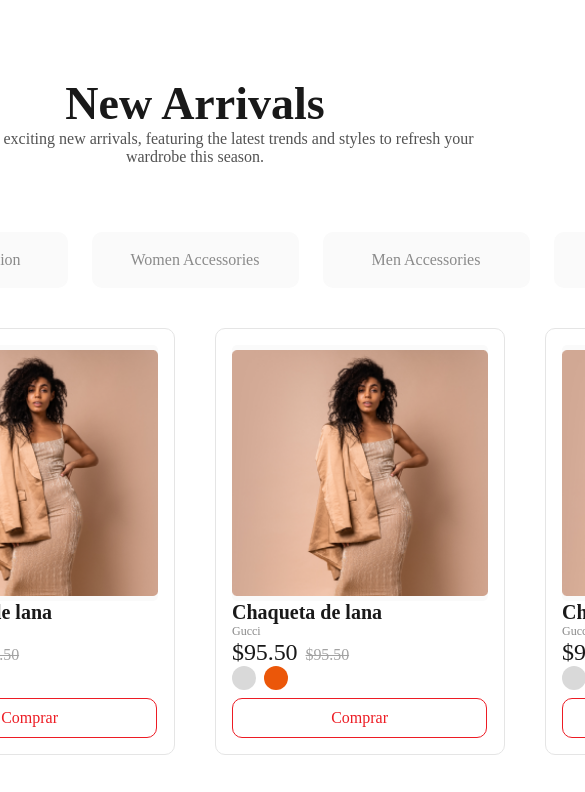
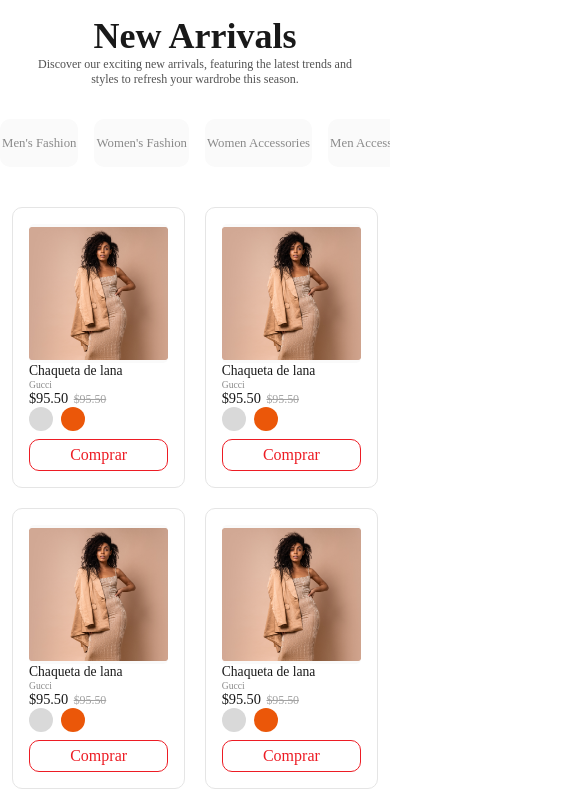
Before and after one commit to lilianabarbosa15/SQUARE1ACADEMY, a plain HTML site: page index.html in a window 390 px wide. Shown: the part 722-1514 px from the top of the page, 585 px wide, since content can reach past the window. Drawn offline with Linux system fonts and the light colour scheme; a web font is replaced by a local one.

Commit message:
Resolved code organization problems. New arrivals section is now responsive to different screen sizes.

```diff
--- a/styles/components/aside.css
+++ b/styles/components/aside.css
@@ -31,8 +31,11 @@
     flex-direction: column;
     justify-content: center;
 }
+.aside > [class*="aside-feature"] > div > p {
+    text-align: left;
+}
 .aside > [class*="aside-feature"] > div > p:not(.aside > [class*="aside-feature"] > div >p:first-child) {
-    font-size: clamp(1rem,0.5vw,2rem);
+    font-size: clamp(1rem,0.85vw,2rem);
     font-weight: 400;
 }
 
--- a/styles/components/footer.css
+++ b/styles/components/footer.css
@@ -1,39 +1,24 @@
 .footer {
-    box-sizing: content-box;
     width: 100%;
     height: 7rem; /*58px total*/
     border-top: solid 2px var(--color-lightest-blue);
     margin-bottom: 4rem;
+    box-sizing: content-box;
 }
 .footer-bar {
     display: flex;
     justify-content: space-between;
     max-width: 1280px;
     height: 3.5rem;
-    margin-left: auto;
-    margin-right: auto;
     padding-left: 2rem;
     padding-right: 2rem;
+    margin:auto;
     margin-top: 3.75rem;
     margin-bottom: 3.75rem;
 }
 .footer-bar > .img-logo {
     width: 11.25rem;
     height: 3.47rem;
-}
-[class*="footer-button"] {
-    text-transform: capitalize;
-    text-decoration: none;
-    font-family: Poppins;
-    font-size: clamp(0.1rem, 5.5vw, 2rem); /*max 16px = 2rem*/
-    font-weight: 400;
-    line-height: 3rem;
-    text-align: left;
-    color: var(--color-darker-black);
-    transition: all 150ms;
-}
-[class*="footer-button"]:hover {
-    color: var(--color-primary);
 }
 .more-info-footer {
     display: flex;
@@ -43,6 +28,7 @@
     max-height: 3rem;
     gap: clamp(0.1rem, 6.8vw, 4.76rem);
 }
+
 @media screen and (max-width: 768px) {
     .footer {
         gap: 0rem;
--- a/styles/components/header.css
+++ b/styles/components/header.css
@@ -5,9 +5,6 @@
 }
 
 /*Icons and logo*/
-.img-logo {
-    display: block;     /*img is type inline*/
-}
 .icons-header {
     width: 100%;
     padding: 2rem;
@@ -27,9 +24,6 @@
 [class*="icon-button"] {
     width: 4.25rem;
     height: 4.25rem;
-    display: flex;
-    justify-content: center;
-    box-sizing: border-box;
     color: var(--color-darker-black);
     transition: all 150ms;
 }
@@ -46,7 +40,6 @@
     background-color: var(--color-lightest-gray);
     border-radius: 0.7rem;
     border: 0.1rem solid var(--color-darker-black);
-    text-align: center;
     display: none;
 }
 .menu-icon-button:hover {
@@ -68,17 +61,9 @@
 }
 [class*="nav-button"] {
     text-transform: uppercase;
-    text-decoration: none;
     font-family: Roboto;
-    font-size: clamp(0.1rem, 5.5vw, 2rem); /*max 16px = 2rem*/
     font-weight: 700;
     line-height: 2.35rem;
-    text-align: left;
-    color: var(--color-darker-black);
-    transition: all 150ms;
-}
-.navigation-header>[class*="nav-button"]:hover {
-    color: var(--color-primary);
 }
 
 @media screen and (max-width: 768px) {
--- a/styles/components/hero-section.css
+++ b/styles/components/hero-section.css
@@ -7,7 +7,6 @@
     gap: clamp(5rem,5.5vw,13rem);
 }
 .hero-section > .img-hero-section {
-    display: block;
     width: clamp(20rem, 17vw, 38.5rem);         /*308px max.*/
     height: clamp(40rem, 34vw, 80.875rem);      /*80.875rem = 647px max. */
     margin-top: clamp(2rem,5vw,11.1875rem);
@@ -21,20 +20,17 @@
     margin-bottom: auto;
 }
 .hero-section > .description-hero-section > h2 {
+    font-size: clamp(1.5rem,1.3vw,2.75rem);
     font-family: Roboto;
-    font-size: clamp(1.5rem,1.1vw,2.75rem);
-    font-weight: 400;
     text-align: left;
     color: var(--color-darkest-black-blue);
 }
 .hero-section > .description-hero-section > h3 {
-    display: block;
     margin-top: 2.5rem;
-
     font-family: Roboto;
+    text-align: left;
     font-size: clamp(3rem,3vw,6rem);
     font-weight: 700;
-    text-align: left;
     color: var(--color-darker-orange);
 }
 .hero-section > .description-hero-section > .hero-section-button {
@@ -47,7 +43,6 @@
     font-family: Roboto;
     font-size: 1.75rem;
     font-weight: 700;
-    text-align: center;
 
     margin-left: 2rem;
     margin-top: 4rem;
@@ -57,7 +52,6 @@
 .description-hero-section>[class*="section-button"]:hover {
     color: var(--color-darker-orange);
     border: 1px solid var(--color-darker-orange);
-    cursor:pointer;
 }
 
 @media screen and (max-width: 640px) {
--- a/styles/components/new_arrivals.css
+++ b/styles/components/new_arrivals.css
@@ -2,15 +2,13 @@
 
 /**/
 .new_arrivals-section {
-    --width-card: 36.25rem;     /*290px*/
+    --width-card: clamp(20rem,16vw,36.25rem);   /*290px max*/
     --height-card: 57.25rem;    /*458px*/
-    --height-button: 7rem;      /*56px;*/
-    --width-button: 25.875rem; /*207px;*/
-    --primary-height-section: 180rem;/*206.5rem; /***************************delete***/
+    --height-button: clamp(6rem,3vw,7rem);          /*56px max*/
+    --width-button: clamp(17rem,11vw,25.875rem);    /*207px max*/
 }
 .new_arrivals-section {
     width: 100%;
-    height: var(--primary-height-section);                    /*******************/
     display: flex;
     flex-direction: column;
     justify-content: flex-start;
@@ -20,10 +18,12 @@
     color: var(--color-darker-black);
     gap: 5rem; /**************/
 
-    border-top: 10rem solid; /**************/
+    border-top: clamp(5rem,4.5vw,10rem) solid;
     border-image: linear-gradient(180deg, var(--color-lightest-gray),var(--color-white),var(--color-white));
-    border-image-slice: 600; /**************/
+    border-image-slice: 380;
     box-sizing: border-box;
+    flex-wrap: wrap;
+    margin-bottom: clamp(3rem,5vw,10.5rem);
 }
 
 /*header*/
@@ -35,18 +35,16 @@
     gap: 4rem;     /****************/
 }
 .new_arrivals-section .new_arrivals-title {
-    width: 76.75rem;           /****************/
-    height: 15.375rem;          /****************/
+    width: clamp(40rem,38vw,76.75rem);
     word-wrap: wrap;
     text-align: center;
 }
 .new_arrivals-title > h2 {
-    display: block;
-    font-size: 5.75rem;        /****************/
+    font-size: clamp(4.5rem,2.5vw,5.75rem);
     font-weight: 700;
 }
 .new_arrivals-title > p {
-    font-size: 2rem;            /****************/
+    font-size: clamp(1.5rem,1.1vw,2rem);
     font-weight: 400;
     color: var(--color-darkest-gray-red);
 }
@@ -54,19 +52,19 @@
     display: flex;
     justify-content: center;
     align-items: center;
-    gap: 3rem;     /****************/
+    gap: clamp(2rem,1.3vw,3rem);
 }
 
 /*products*/
 .new_arrivals-section > .products {
     display: grid;
-    grid-template-columns: repeat(4, 1fr);
-    gap: 5rem; /*************/
+    grid-template-columns: repeat(4,1fr);
+    gap: clamp(2rem,2.5vw,5rem);
 }
 
 /*buttons*/
 [class*="new_arrivals-button"] {
-    font-size: 2rem;                /****************/
+    font-size: clamp(1.6rem, 0.9vw, 2rem);
     font-weight: 400;
     text-align: center;
     width: var(--width-button);
@@ -92,3 +90,35 @@
 .new_arrivals-section .more-new_arrivals-button:hover {
     transform: scale(1.1);
 }
+
+@media screen and (max-width: 768px) {
+    .new_arrivals-section {
+        --width-card: (20rem,40vw,36.25rem);
+        border-top: 0.3rem solid var(--color-lighter-gray);
+        border-image: var(--color-lighter-gray);
+        border-image-slice: 0;
+        padding-top: 2rem;
+    }
+    .new_arrivals-section > .products {
+        grid-template-columns: repeat(2, 1fr);
+        gap: clamp(2rem,5vw,4rem);
+        padding-left: 1.5rem;
+        padding-right: 1.5rem;
+    }
+
+    .new_arrivals-section > header {
+        display: grid;
+        width: 100%;
+        white-space: nowrap;
+    }
+    .new_arrivals-title {
+        justify-self: center;
+    }
+    .new_arrivals-section > header > nav {
+        display: flex;
+        overflow-x: auto; /* Keep this on the container */
+        flex-wrap: nowrap; /* Allow buttons to wrap onto multiple lines */
+        justify-content: space-between; /* Distribute space between buttons */
+        width: 100%; /* Ensure container takes up full width */
+    }
+}
--- a/styles/components/product_card.css
+++ b/styles/components/product_card.css
@@ -23,25 +23,27 @@
     border-radius: 0.625rem;
 }
 .product-card-title {
-    font-size: 20px; /***************/
+    font-size: clamp(1.7rem,1.1vw,2.5rem);
+    font-weight: 500;
+    text-align: left;
 }
 .product-card-band {
     color: var(--color-darkest-gray);
-    font-size: 12px; /***************/
+    font-size: clamp(1.2rem,0.7vw,1.5rem);
 }
 .product-card > .product-card-price {
     display: flex;
     align-items: baseline;
     letter-spacing: -0.01em;
-    gap: 1rem;
+    gap: clamp(0.7rem,0.5vw,1rem);
 }
 .product-card-discount_price {
-    font-size: 24px; /***************/
+    font-size: clamp(1.8rem,1.4vw,3rem);
 
 }
 .product-card-original_price {
     color: var(--color-darker-gray);
-    font-size: 16px; /***************/
+    font-size: clamp(1.5rem,1vw,2rem);
     text-decoration: line-through;
 }
 .product-card-colors {
@@ -52,26 +54,28 @@
     margin-bottom: 1rem;
 }
 .product-card-colors > .product-color {
-    width: 3rem;                /***************/
-    height: 3rem;               /***************/
+    width: 3rem;
+    height: 3rem;
     aspect-ratio: 1;
-    width: 24px;                /***************/
-    border-radius: 100% ;
+    border-radius: 100%;
+    cursor: pointer;
+    transition: all 0.3s;
+    border: solid 1px transparent;
 }
-
-
+.product-card-colors > .product-color:hover {
+    border-color: var(--color-primary);
+}
 .product-card-buy-button {
     color: var(--color-primary);
-    font-size: 16px; /***************/
-    font-weight: 400;
-    text-align: center;
-
     border: 1px solid var(--color-primary);
     background-color: var(--color-white);
-    border-radius: 1.25rem; /***************/
 
-
-    width: 255.22px; /***************/
-    height: 40px; /***************/
+    width: 100%;
+    height: clamp(4rem,2.4vw,5rem);
     margin-top: auto;
 }
+.product-card-buy-button:hover {
+    color: var(--color-white);
+    border: 1px solid var(--color-white);
+    background-color: var(--color-primary);
+}
--- a/styles/index.css
+++ b/styles/index.css
@@ -24,3 +24,46 @@ This stylesheet is the primary archive that provides the necessary styling.
     --color-darker-orange: #A86A3D;
     --color-lighter-violet: #DBD0CCCC;
 }
+
+a, button {
+    text-decoration: none;
+    text-align: left;
+    font-size: clamp(0.1rem, 5.5vw, 2rem); /*max 16px = 2rem*/
+    font-family: Poppins;
+    font-weight: 400;
+    text-transform: capitalize;
+    color: var(--color-darker-black);
+    transition: all 150ms;
+}
+a:hover {
+    color: var(--color-primary);
+}
+
+img {
+    display: block; /*img is type inline*/
+}
+
+button {
+    display: flex;
+    justify-content: center;
+    align-items: center;
+    text-transform: capitalize;
+    text-align: center;
+    box-sizing: border-box;
+    border-radius: 1.25rem;
+}
+button:hover {
+    cursor:pointer;
+}
+
+h1,
+h2,
+h3,
+h4,
+h5,
+h6,
+p {
+    font-family: Poppins;
+    text-align: center;
+    font-weight: 400;
+}
--- a/styles/reset.css
+++ b/styles/reset.css
@@ -22,7 +22,7 @@ input,
 button,
 textarea,
 select {
-    font: inherit;
+    font-family: Poppins;
 }
 
 p {
```
Also changed, not shown: index.html (+0 -51 lines), styles/components/summer_sale.css (+9 -14 lines).
